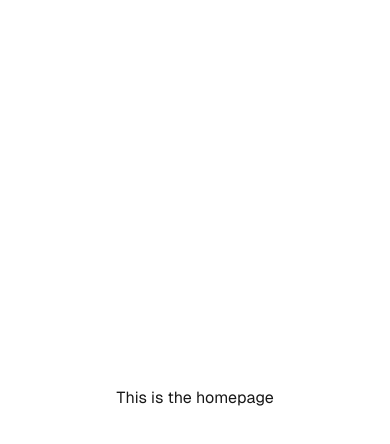
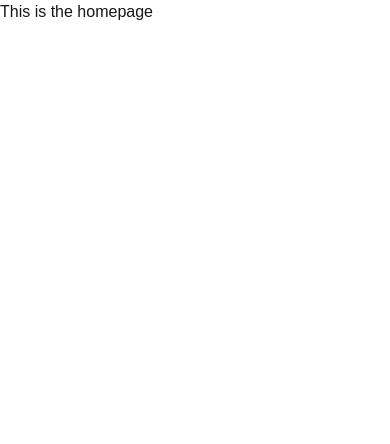
Before and after one commit to emmafattori/meal-planning, a Next.js app: page / in a window 390 px wide. Shown: the top 444 px of the page. Built offline with nearby package versions, Linux system fonts and the light colour scheme.

Commit message:
Adding header component

```diff
--- a/src/app/layout.tsx
+++ b/src/app/layout.tsx
@@ -28,7 +28,6 @@ export default function RootLayout({
       <body
         className={`${geistSans.variable} ${geistMono.variable} antialiased`}
       >
-        <nav className="bg-black"></nav>
         <main>
 
         {children}
--- a/src/app/page.tsx
+++ b/src/app/page.tsx
@@ -1,12 +1,11 @@
+import Layout from "./layout"
+
 export default function Home() {
   return (
-    <div className="grid grid-rows-[20px_1fr_20px] items-center justify-items-center min-h-screen p-8 pb-20 gap-16 sm:p-20 font-[family-name:var(--font-geist-sans)]">
-      <main className="flex flex-col gap-8 row-start-2 items-center sm:items-start">
-    This is the homepage
-      </main>
-      <footer className="row-start-3 flex gap-6 flex-wrap items-center justify-center">
-
-      </footer>
+    <div>
+    <Layout>
+      This is the homepage
+    </Layout>
     </div>
   );
 }
--- /dev/null
+++ b/src/components/header/header.tsx
@@ -0,0 +1,22 @@
+import Image from 'next/image';
+
+
+export const Header = () => {
+    return (
+        <header className="h-screen" >
+            <nav className="flex">
+                <div>
+                    <Image src={'https://placehold.co/300x200'} alt={''} />
+                </div>
+                <ul>
+                    <li><a href="">Lorem</a></li>
+                    <li><a href="">Recipes</a></li>
+                    <li><a href="">Community</a></li>
+                    <li><a href="">Resources</a></li>
+                    <li><a href="">Contact</a></li>
+
+                </ul>
+            </nav>
+        </header>
+    )
+}
```
